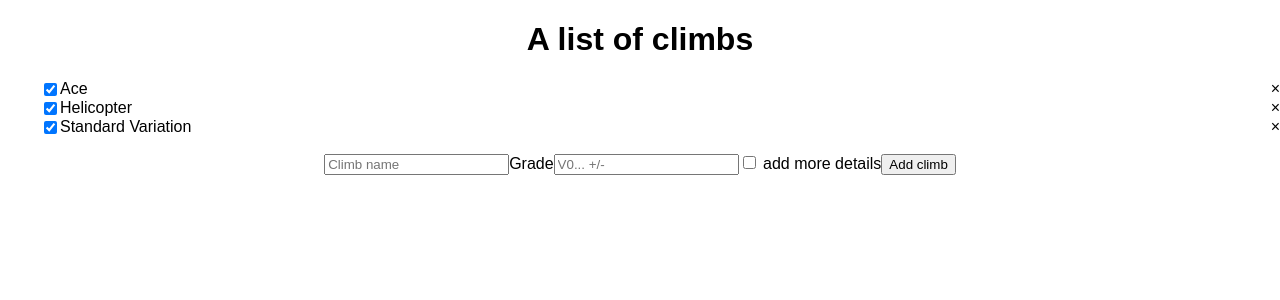
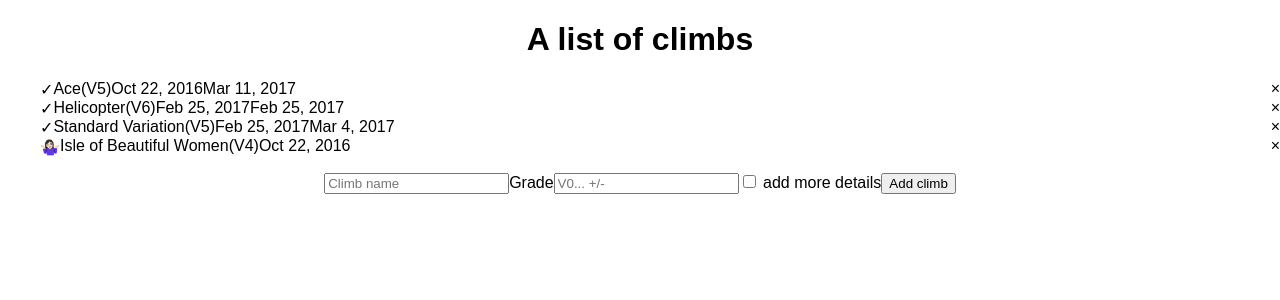
Before and after one commit to elycheea/ticklist, a React (Create React App) app: page / in a window 1280 px wide. Shown: the top 300 px of the page. Built offline with nearby package versions, Linux system fonts and the light colour scheme.

Commit message:
Add sent date to mock data.
Compute sent property from sent date.

```diff
--- a/package.json
+++ b/package.json
@@ -1,5 +1,5 @@
 {
-  "name": "boulderbook",
+  "name": "ticklist",
   "version": "0.1.0",
   "private": true,
   "dependencies": {
--- a/src/App.js
+++ b/src/App.js
@@ -6,15 +6,26 @@ import moment from 'moment';
 
 const CLIMBS = [{
     name: 'Ace',
-    sent: true
+    grade: 'V5',
+    startDate: new Date('Oct 22, 2016'),
+    sentDate: new Date('Mar 11, 2017'),
   },
   {
     name: 'Helicopter',
-    sent: true
+    grade: 'V6',
+    startDate: new Date('Feb 25, 2017'),
+    sentDate: new Date('Feb 25, 2017'),
   },
   {
     name: 'Standard Variation',
-    sent: true
+    grade: 'V5',
+    startDate: new Date('Feb 25, 2017'),
+    sentDate: new Date('Mar 4, 2017'),
+  },
+  {
+    name: 'Isle of Beautiful Women',
+    grade: 'V4',
+    startDate: new Date('Oct 22, 2016'),
   },
 ];
 
@@ -23,8 +34,9 @@ class App extends Component {
   state = {
     climbs: CLIMBS,
     newClimb: '',
+    newClimbGrade: '',
     newClimbStart: '',
-    newClimbGrade: '',
+    newClimbSent: '',
     newClimbNotes: '',
     showDetails: false
   }
@@ -43,16 +55,16 @@ class App extends Component {
       climbs.push({
         name: this.state.newClimb,
         grade: this.state.newClimbGrade,
-        sent: false,
         startDate: moment(this.state.newClimbStart),
+        sentDate: moment(this.state.newClimbSent),
         notes: this.state.newClimbNotes
       });
     } else if (this.state.newClimb) {
       climbs.push({
         name: this.state.newClimb,
         grade: this.state.newClimbGrade,
-        sent: false,
         startDate: null,
+        sentDate: null,
         notes: this.state.newClimbNotes
       });
     }
@@ -62,6 +74,7 @@ class App extends Component {
       newClimb: '',
       newClimbGrade: '',
       newClimbStart: '',
+      newClimbSent: '',
       newClimbNotes: ''
     });
   }
@@ -69,13 +82,6 @@ class App extends Component {
   removeClimb = (index) => {
     const climbs = _.cloneDeep(this.state.climbs);
     climbs.splice(index, 1);
-
-    this.setState({ climbs });
-  }
-
-  toggleSent = (index) => {
-    const climbs = _.cloneDeep(this.state.climbs);
-    climbs[index].sent = !climbs[index].sent;
 
     this.setState({ climbs });
   }
--- a/src/components/ClimbItem/index.js
+++ b/src/components/ClimbItem/index.js
@@ -9,25 +9,33 @@ class ClimbItem extends Component {
   render() {
     return (
       <li className="climb-row" id="climb-{this.props.index}">
-        <input type="checkbox" checked={this.props.climb.sent} onChange={this.props.toggleSent}/>
+        {this.props.climb.sentDate ? (
+          <span>✓</span>
+        ) : (
+          <span>🤷🏻‍♀️</span>
+        )}
 
         <div className="climb__info">
           {this.props.climb.name}
 
-          {this.props.climb.grade &&
+          {this.props.climb.grade && (
             <span>({this.props.climb.grade})</span>
-          }
+          )}
         </div>
 
         <div className="climb__dates">
-          {this.props.climb.startDate &&
+          {this.props.climb.startDate && (
             <span>{moment(this.props.climb.startDate).format('MMM D, YYYY')}</span>
-          }
+          )}
 
-          {this.props.climb.notes &&
-            <p>{this.props.climb.notes}</p>
-          }
+          {this.props.climb.sentDate && (
+            <span>{moment(this.props.climb.sentDate).format('MMM D, YYYY')}</span>
+          )}
         </div>
+
+        {this.props.climb.notes && (
+          <p>{this.props.climb.notes}</p>
+        )}
 
         <span className="action--remove" onClick={this.props.removeClimb}>&times;</span>
       </li>
```
